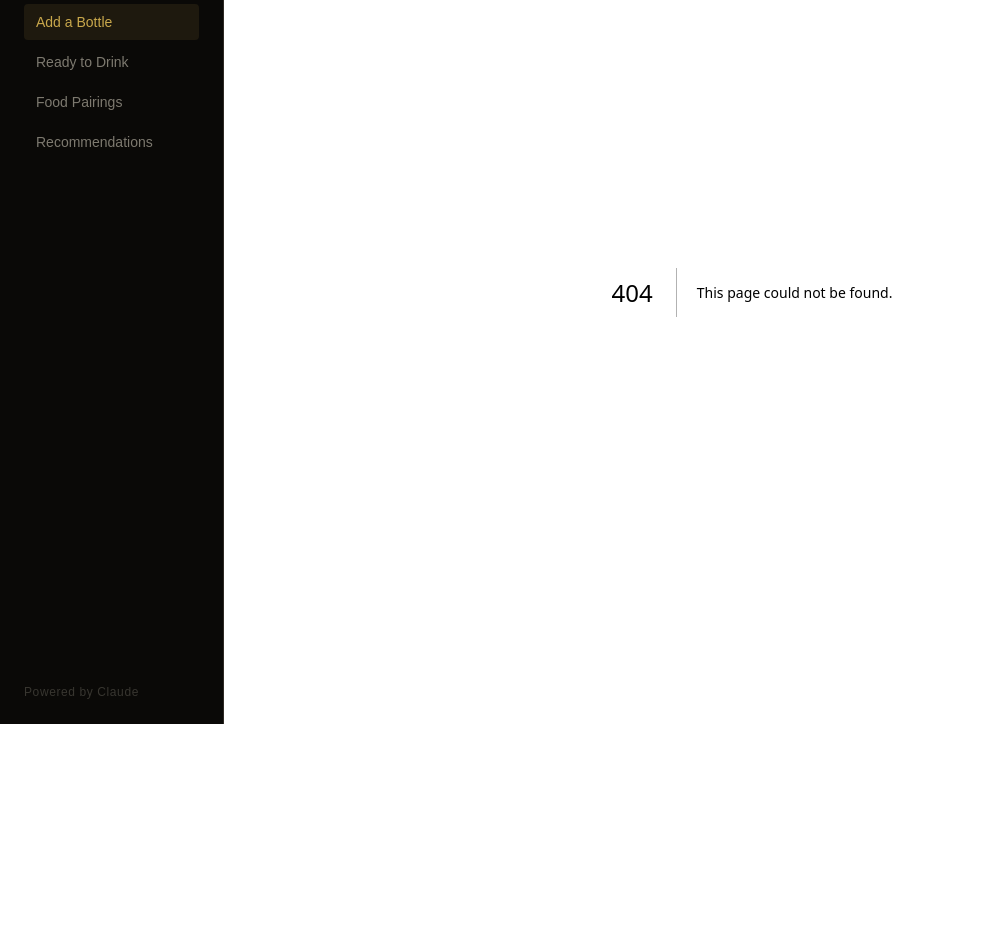
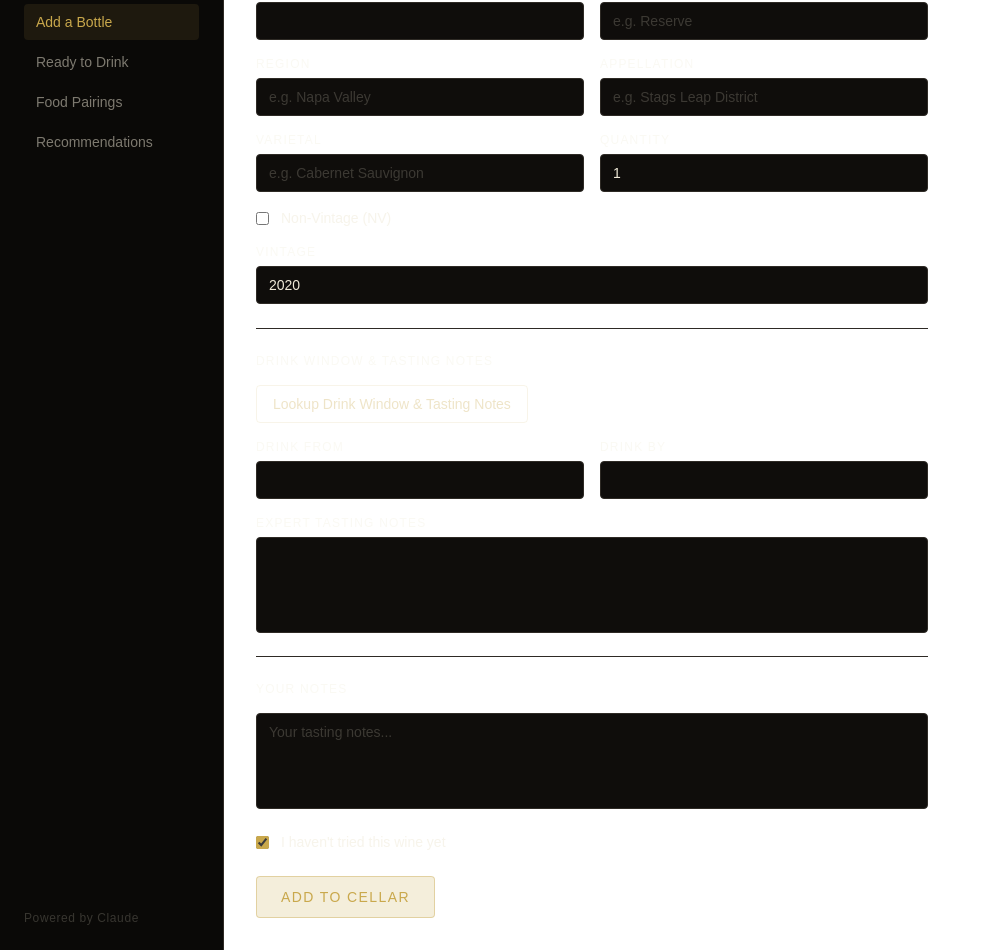
Before and after one commit to jwkempe/wine-cellar, a Next.js app in the folder frontend/: page /add in a window 1280 px wide. Before the commit this address had no page. Shown: the part 140-1090 px from the top of the page, without its empty margins (0-991 px from the left). Before the commit the page ends 864 px from the top, so only its background shows below. Built offline with nearby package versions, Linux system fonts and the light colour scheme; no server answers.

Commit message:
add bottle page again

```diff
--- /dev/null
+++ b/frontend/app/add/page.tsx
@@ -0,0 +1,172 @@
+'use client'
+
+import { useState } from 'react'
+import { useMutation, useQueryClient } from '@tanstack/react-query'
+import { createBottle, lookupWine, BottleInput } from '@/lib/api'
+import { useRouter } from 'next/navigation'
+
+export default function AddBottle() {
+  const router = useRouter()
+  const queryClient = useQueryClient()
+  const [form, setForm] = useState<Partial<BottleInput>>({
+    quantity: 1,
+    vintage: 2020,
+  })
+  const [isNV, setIsNV] = useState(false)
+  const [notTried, setNotTried] = useState(true)
+  const [lookingUp, setLookingUp] = useState(false)
+
+  const mutation = useMutation({
+    mutationFn: (data: BottleInput) => createBottle(data),
+    onSuccess: () => {
+      queryClient.invalidateQueries({ queryKey: ['bottles'] })
+      router.push('/')
+    },
+  })
+
+  function set(field: keyof BottleInput, value: any) {
+    setForm(prev => ({ ...prev, [field]: value }))
+  }
+
+  async function handleLookup() {
+    if (!form.winery || !form.varietal || !form.region) return
+    setLookingUp(true)
+    try {
+      const params: Record<string, string> = {
+        winery: form.winery,
+        varietal: form.varietal,
+        region: form.region,
+      }
+      if (form.vintage) params.vintage = String(form.vintage)
+      if (form.appellation) params.appellation = form.appellation
+      const data = await lookupWine(params)
+      const lines = data.result.split('\n')
+      for (const line of lines) {
+        if (line.startsWith('DRINK_FROM:')) set('drink_from', parseInt(line.replace('DRINK_FROM:', '').trim()))
+        if (line.startsWith('DRINK_BY:')) set('drink_by', parseInt(line.replace('DRINK_BY:', '').trim()))
+        if (line.startsWith('EXPERT_NOTES:')) set('expert_notes', line.replace('EXPERT_NOTES:', '').trim())
+      }
+    } finally {
+      setLookingUp(false)
+    }
+  }
+
+  function handleSubmit() {
+    const bottle: BottleInput = {
+      winery: form.winery || '',
+      wine_name: form.wine_name || null,
+      region: form.region || '',
+      appellation: form.appellation || null,
+      varietal: form.varietal || '',
+      vintage: isNV ? null : (form.vintage ?? null),
+      quantity: form.quantity ?? 1,
+      drink_from: form.drink_from ?? null,
+      drink_by: form.drink_by ?? null,
+      your_notes: form.your_notes || null,
+      your_rating: notTried ? null : (form.your_rating ?? null),
+      expert_notes: form.expert_notes || null,
+    }
+    mutation.mutate(bottle)
+  }
+
+  const inputClass = "w-full bg-[#0f0d0b] border border-[#2e2a25] rounded px-3 py-2 text-[#f0ead8] text-sm placeholder-[#f0ead8]/20 focus:outline-none focus:border-[#c9a84c]/50"
+  const labelClass = "block text-xs text-[#f0ead8]/30 tracking-widest uppercase mb-1.5"
+
+  return (
+    <div className="max-w-2xl">
+      <h1 className="text-3xl font-light text-[#f0ead8] mb-1" style={{ fontFamily: 'serif' }}>
+        Add a Bottle
+      </h1>
+      <p className="text-xs text-[#f0ead8]/30 tracking-widest uppercase mb-8">Catalog a new wine</p>
+
+      <div className="grid grid-cols-2 gap-4 mb-4">
+        <div>
+          <label className={labelClass}>Winery</label>
+          <input className={inputClass} value={form.winery || ''} onChange={e => set('winery', e.target.value)} />
+        </div>
+        <div>
+          <label className={labelClass}>Wine Name</label>
+          <input className={inputClass} placeholder="e.g. Reserve" value={form.wine_name || ''} onChange={e => set('wine_name', e.target.value)} />
+        </div>
+        <div>
+          <label className={labelClass}>Region</label>
+          <input className={inputClass} placeholder="e.g. Napa Valley" value={form.region || ''} onChange={e => set('region', e.target.value)} />
+        </div>
+        <div>
+          <label className={labelClass}>Appellation</label>
+          <input className={inputClass} placeholder="e.g. Stags Leap District" value={form.appellation || ''} onChange={e => set('appellation', e.target.value)} />
+        </div>
+        <div>
+          <label className={labelClass}>Varietal</label>
+          <input className={inputClass} placeholder="e.g. Cabernet Sauvignon" value={form.varietal || ''} onChange={e => set('varietal', e.target.value)} />
+        </div>
+        <div>
+          <label className={labelClass}>Quantity</label>
+          <input className={inputClass} type="number" min={1} value={form.quantity ?? 1} onChange={e => set('quantity', parseInt(e.target.value))} />
+        </div>
+      </div>
+
+      <div className="flex items-center gap-3 mb-4">
+        <input type="checkbox" id="nv" checked={isNV} onChange={e => setIsNV(e.target.checked)} className="accent-[#c9a84c]" />
+        <label htmlFor="nv" className="text-sm text-[#f0ead8]/50">Non-Vintage (NV)</label>
+      </div>
+
+      {!isNV && (
+        <div className="mb-4">
+          <label className={labelClass}>Vintage</label>
+          <input className={inputClass} type="number" min={1900} max={2100} value={form.vintage ?? 2020} onChange={e => set('vintage', parseInt(e.target.value))} />
+        </div>
+      )}
+
+      <div className="border-t border-[#2e2a25] pt-6 mt-6 mb-4">
+        <p className="text-xs text-[#f0ead8]/30 tracking-widest uppercase mb-4">Drink Window & Tasting Notes</p>
+        <button
+          onClick={handleLookup}
+          disabled={lookingUp || !form.winery || !form.varietal || !form.region}
+          className="text-sm border border-[#c9a84c]/40 text-[#c9a84c] px-4 py-2 rounded hover:bg-[#c9a84c]/10 transition-colors disabled:opacity-30 disabled:cursor-not-allowed mb-4"
+        >
+          {lookingUp ? 'Consulting the sommelier...' : 'Lookup Drink Window & Tasting Notes'}
+        </button>
+
+        <div className="grid grid-cols-2 gap-4 mb-4">
+          <div>
+            <label className={labelClass}>Drink From</label>
+            <input className={inputClass} type="number" value={form.drink_from ?? ''} onChange={e => set('drink_from', parseInt(e.target.value))} />
+          </div>
+          <div>
+            <label className={labelClass}>Drink By</label>
+            <input className={inputClass} type="number" value={form.drink_by ?? ''} onChange={e => set('drink_by', parseInt(e.target.value))} />
+          </div>
+        </div>
+
+        <div className="mb-4">
+          <label className={labelClass}>Expert Tasting Notes</label>
+          <textarea className={inputClass + ' h-24 resize-none'} value={form.expert_notes || ''} onChange={e => set('expert_notes', e.target.value)} />
+        </div>
+      </div>
+
+      <div className="border-t border-[#2e2a25] pt-6 mb-6">
+        <p className="text-xs text-[#f0ead8]/30 tracking-widest uppercase mb-4">Your Notes</p>
+        <textarea className={inputClass + ' h-24 resize-none mb-4'} placeholder="Your tasting notes..." value={form.your_notes || ''} onChange={e => set('your_notes', e.target.value)} />
+        <div className="flex items-center gap-3 mb-4">
+          <input type="checkbox" id="notTried" checked={notTried} onChange={e => setNotTried(e.target.checked)} className="accent-[#c9a84c]" />
+          <label htmlFor="notTried" className="text-sm text-[#f0ead8]/50">I haven't tried this wine yet</label>
+        </div>
+        {!notTried && (
+          <div>
+            <label className={labelClass}>Your Rating (0–100)</label>
+            <input className={inputClass} type="number" min={0} max={100} step={0.5} value={form.your_rating ?? 90} onChange={e => set('your_rating', parseFloat(e.target.value))} />
+          </div>
+        )}
+      </div>
+
+      <button
+        onClick={handleSubmit}
+        disabled={mutation.isPending}
+        className="bg-[#c9a84c]/20 border border-[#c9a84c]/40 text-[#c9a84c] px-6 py-2.5 rounded text-sm tracking-widest uppercase hover:bg-[#c9a84c]/30 transition-colors disabled:opacity-50"
+      >
+        {mutation.isPending ? 'Adding...' : 'Add to Cellar'}
+      </button>
+    </div>
+  )
+}
```
